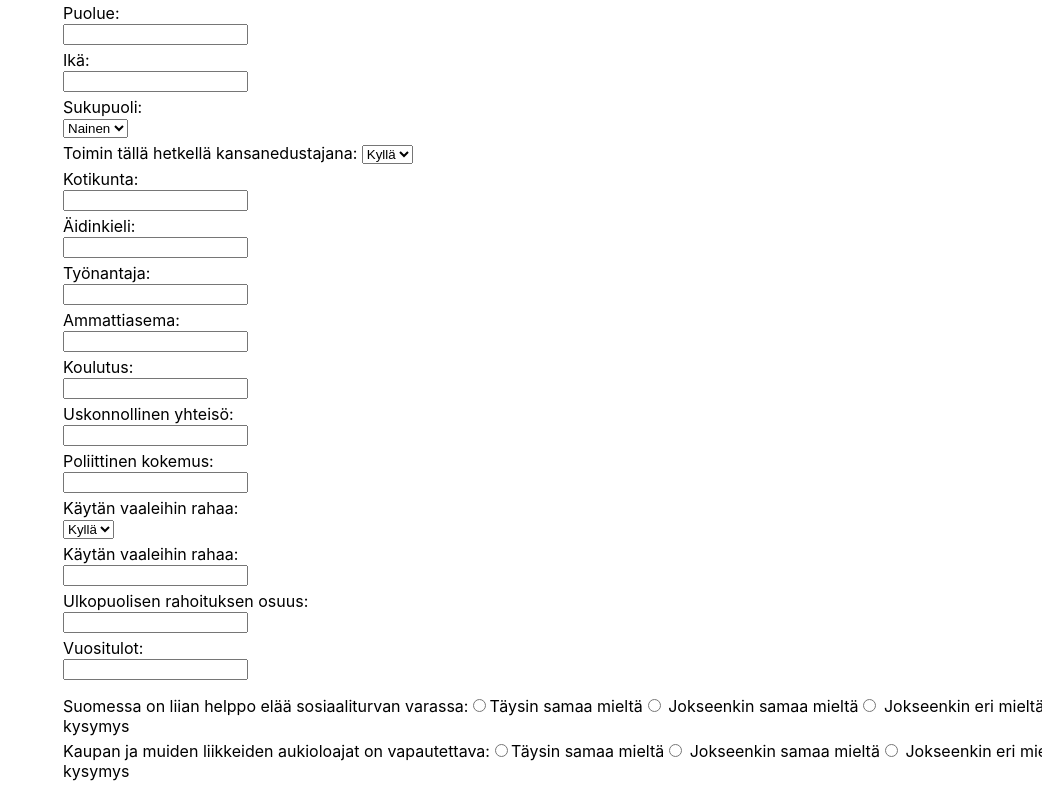
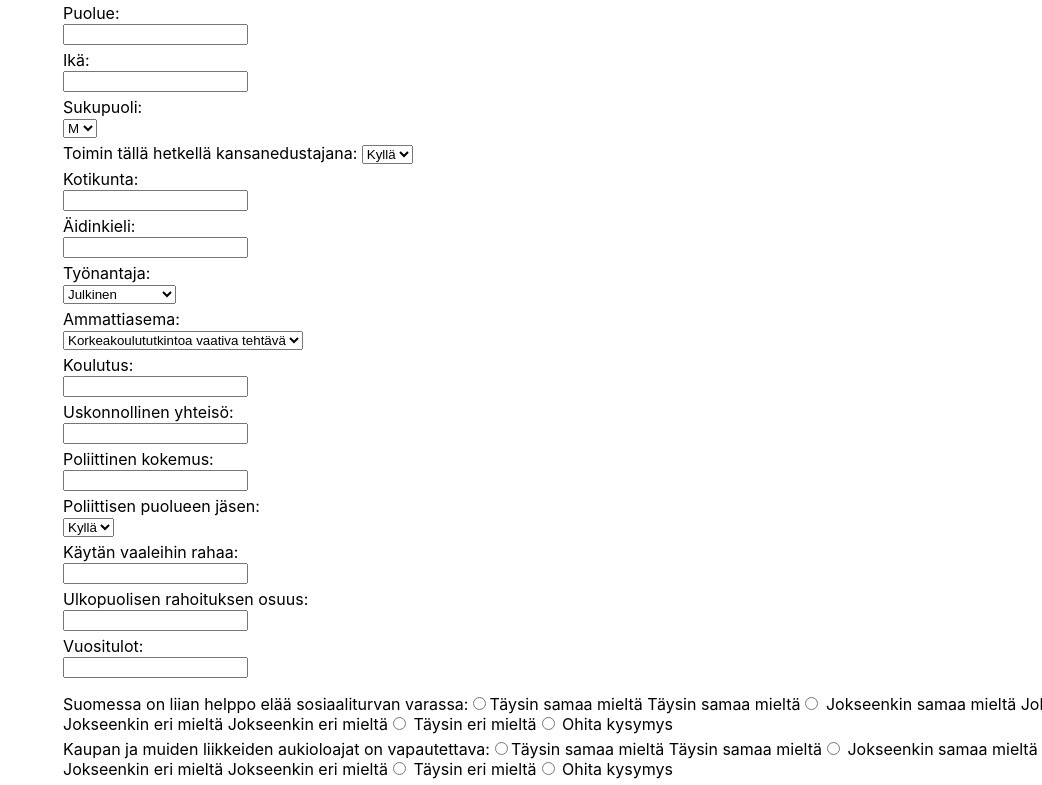
Before and after one commit to EmppuTheEngineer/GoForeHackathon2019, a React (Create React App) app in the folder eduskuntatulokset/src/frontend/: page / in a window 1280 px wide. Shown: the part 909-1694 px from the top of the page, without its empty margins (238-1280 px from the left). Built offline with nearby package versions, Linux system fonts and the light colour scheme.

Commit message:
form fixes

```diff
--- a/eduskuntatulokset/src/frontend/src/App.js
+++ b/eduskuntatulokset/src/frontend/src/App.js
@@ -1,7 +1,7 @@
 import React, { Component } from "react";
 import sad from "./images/et_paassyt.svg";
 import happy from "./images/paasit.svg";
-import front from "./images/etusivu.svg";
+import front from "./images/Etusivu.svg";
 import "./App.css";
 const data = require("./data.json");
 
@@ -87,19 +87,18 @@ class App extends Component {
                   </li>
                   <li>
                     <label>
-                      Sukupuoli: <br />
-                      <select name="toimii_kansanedustajana">
-                        <option value="nainen">Nainen</option>
-                        <option value="mies">Mies</option>
+                        Sukupuoli: <br /> <select name="sukupuoli">
+                        <option value="1">M</option>
+                        <option value="0">F</option>
+
                       </select>
                     </label>
                   </li>
                   <li>
                     <label>
-                      Toimin tällä hetkellä kansanedustajana:{" "}
-                      <select name="toimii_kansanedustajana">
-                        <option value="kyllä">Kyllä</option>
-                        <option value="ei">Ei</option>
+                      Toimin tällä hetkellä kansanedustajana: <select name="toimii_kansanedustajana">
+                        <option value="1">Kyllä</option>
+                        <option value="0">Ei</option>
                       </select>
                     </label>
                   </li>
@@ -117,14 +116,27 @@ class App extends Component {
                   </li>
                   <li>
                     <label>
-                      Työnantaja: <br />
-                      <input type="text" name="työnantaja" />
+                      Työnantaja: <br/><select name="tyonantaja">
+                        <option value="0">Julkinen</option>
+                        <option value="1">Yksityinen</option>
+                        <option value="2">Ei työelämässä</option>
+                      </select>
                     </label>
                   </li>
                   <li>
                     <label>
-                      Ammattiasema: <br />
-                      <input type="text" name="ammattiasema" />
+                      Ammattiasema: <br /> <select name="ammattiasema">
+                        <option value="0">Korkeakoulututkintoa vaativa tehtävä </option>
+                        <option value="1">Asiantuntijatehtävä</option>
+                        <option value="2">Työntekijä </option>
+                        <option value="3">Maanviljelijä</option>
+                        <option value="4">Johtava asema</option>
+                        <option value="5">Yrittäjä</option>
+                        <option value="6">Eläkeläinen</option>
+                        <option value="7">Opiskelija</option>
+                        <option value="8">Taiteilija</option>
+                        <option value="9">Joku muu</option>
+                      </select>
                     </label>
                   </li>
                 </div>
@@ -151,11 +163,9 @@ class App extends Component {
                   </li>
                   <li>
                     <label>
-                      Käytän vaaleihin rahaa:
-                      <br />
-                      <select name="käytän_vaaleihin_rahaa">
-                        <option value="kyllä">Kyllä</option>
-                        <option value="ei">Ei</option>
+                      Poliittisen puolueen jäsen: <br /> <select name="poliittisenjasen">
+                        <option value="1">Kyllä</option>
+                        <option value="0">Ei</option>
                       </select>
                     </label>
                   </li>
@@ -186,24 +196,21 @@ class App extends Component {
               </ul>
 
               <ul>
-                {data["multichoice"].map(label => {
+                {data["multichoice"].map((label, index) => {
                   return (
                     <li>
                       <label>
                         {label}:
-                        <input type="radio" name="täysin_samaa_mieltä" />
+                        <input type="radio" name={index} value="5" />Täysin samaa mieltä
                         Täysin samaa mieltä
-                        <input
-                          type="radio"
-                          name="jokseenkin_samaa_mieltä"
-                        />{" "}
+                        <input type="radio" name={index} value="4" /> Jokseenkin samaa mieltä{" "}
                         Jokseenkin samaa mieltä
-                        <input type="radio" name="jokseenkin_eri_mieltä" />{" "}
+                        <input type="radio" name={index} value="3" /> Jokseenkin eri mieltä{" "}
                         Jokseenkin eri mieltä
-                        <input type="radio" name="täysin_eri_mieltä" /> Täysin
-                        eri mieltä
-                        <input type="radio" name="ohita_kysymys" /> Ohita
+                        <input type="radio" name={index} value="2" /> Täysin eri mieltä
+                        <input type="radio" name={index} value="1" /> Ohita
                         kysymys
+
                       </label>
                     </li>
                   );
@@ -211,6 +218,7 @@ class App extends Component {
               </ul>
 
               <ul>
+
                 {data["yesno"].map(label => {
                   return (
                     <li>
@@ -219,6 +227,7 @@ class App extends Component {
                         <select>
                           <option value="kyllä">Kyllä</option>
                           <option value="ei">Ei</option>
+
                         </select>
                       </label>
                     </li>
@@ -232,6 +241,7 @@ class App extends Component {
               <p className="sub-title">Terveys</p>
               <p className="sub-title">Tulevaisuus</p>
               <p className="sub-title">Äänestykset</p>
+              <input type="submit" value="Submit"></input>
             </form>
             <button className="submit" onClick={this.onSubmit}>
               Katso tulos
```
